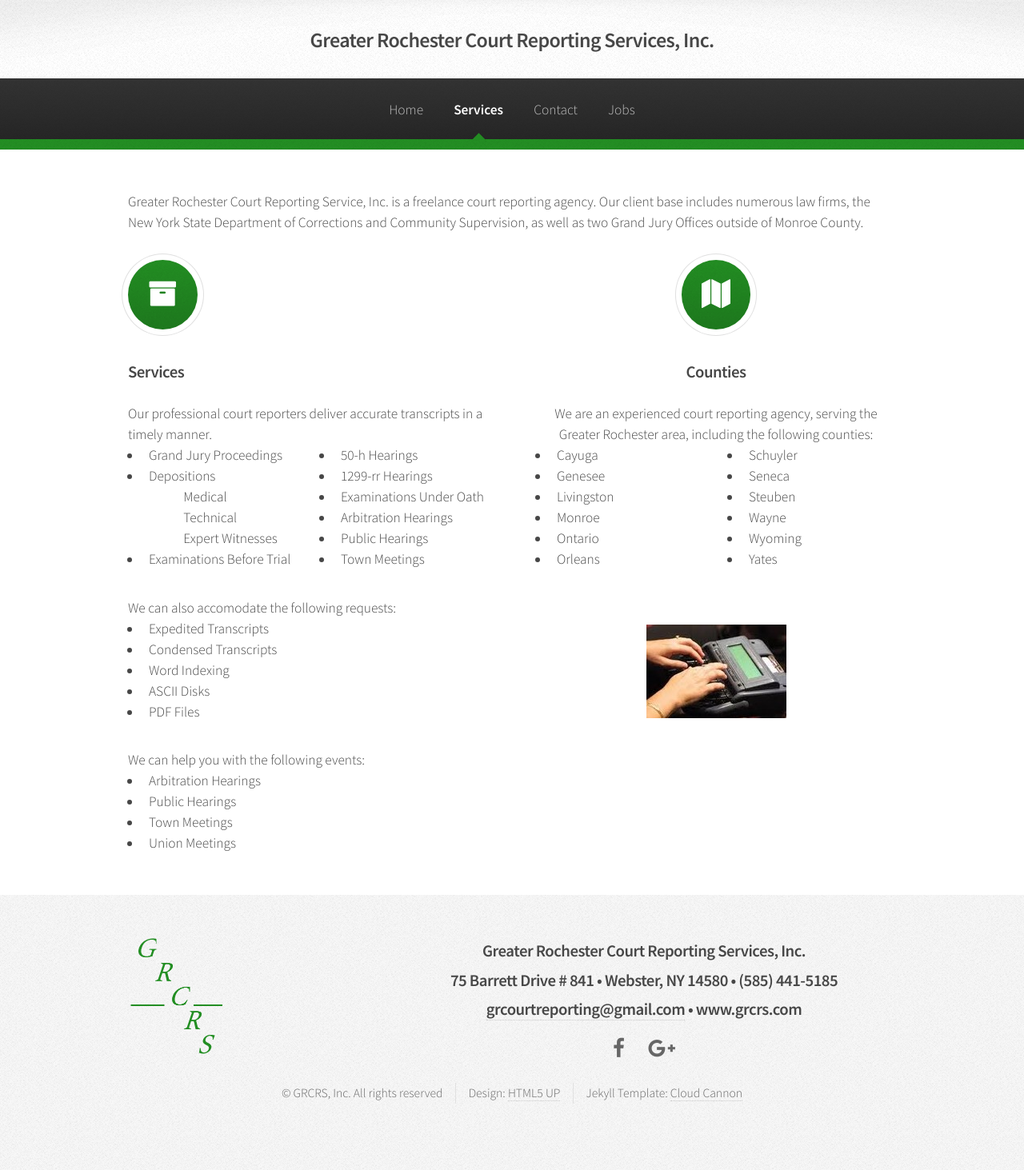
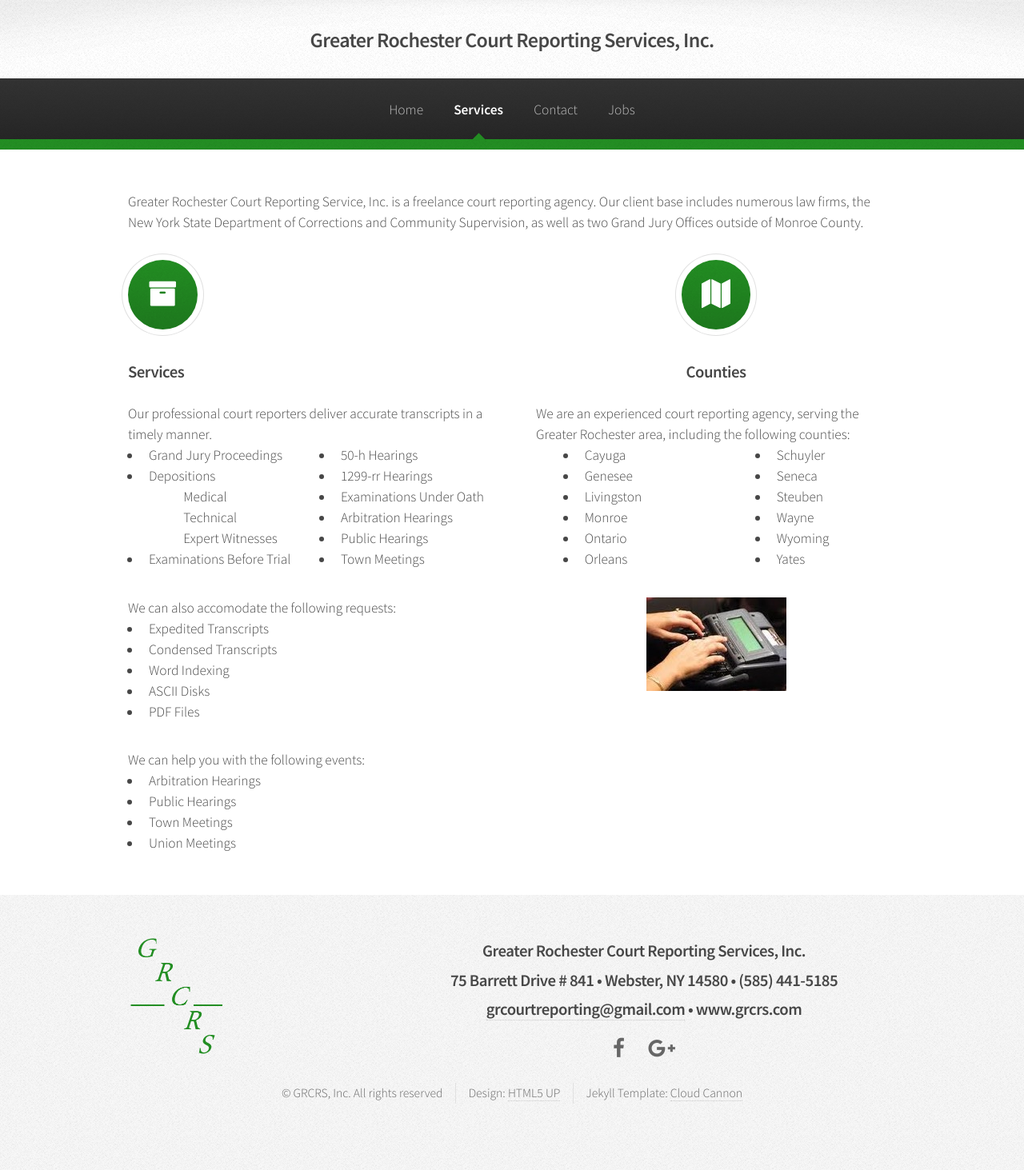
Before and after one commit to loganrath/grcrs, a Jekyll site: the page built from services.html, in a window 1280 px wide. Shown: the whole page at 80% size. Built offline with Jekyll 4.4.1, drawn with Linux system fonts in a browser that asks for light colours.

Commit message:
highlight

```diff
--- a/assets/css/style.css
+++ b/assets/css/style.css
@@ -533,6 +533,14 @@
 	.box.highlight {
 		text-align: center;
 	}
+	.box.highlight p {
+		text-align: left;
+		margin-bottom: 0;
+	}
+	.box.highlight ul {
+		margin-bottom: 0;
+		margin-left: 2em;
+	}
 
 	.box.post {
 		position: relative;
```
